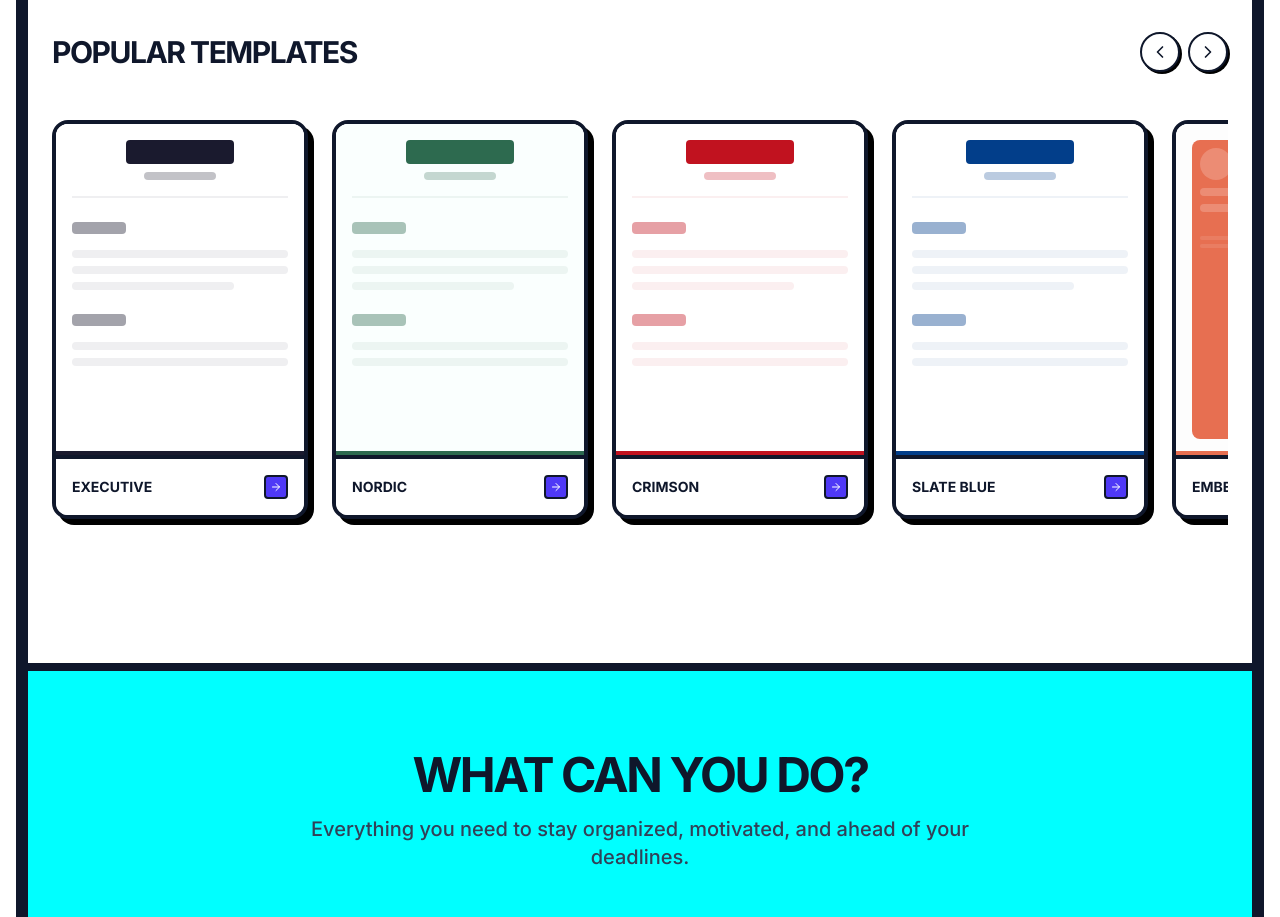
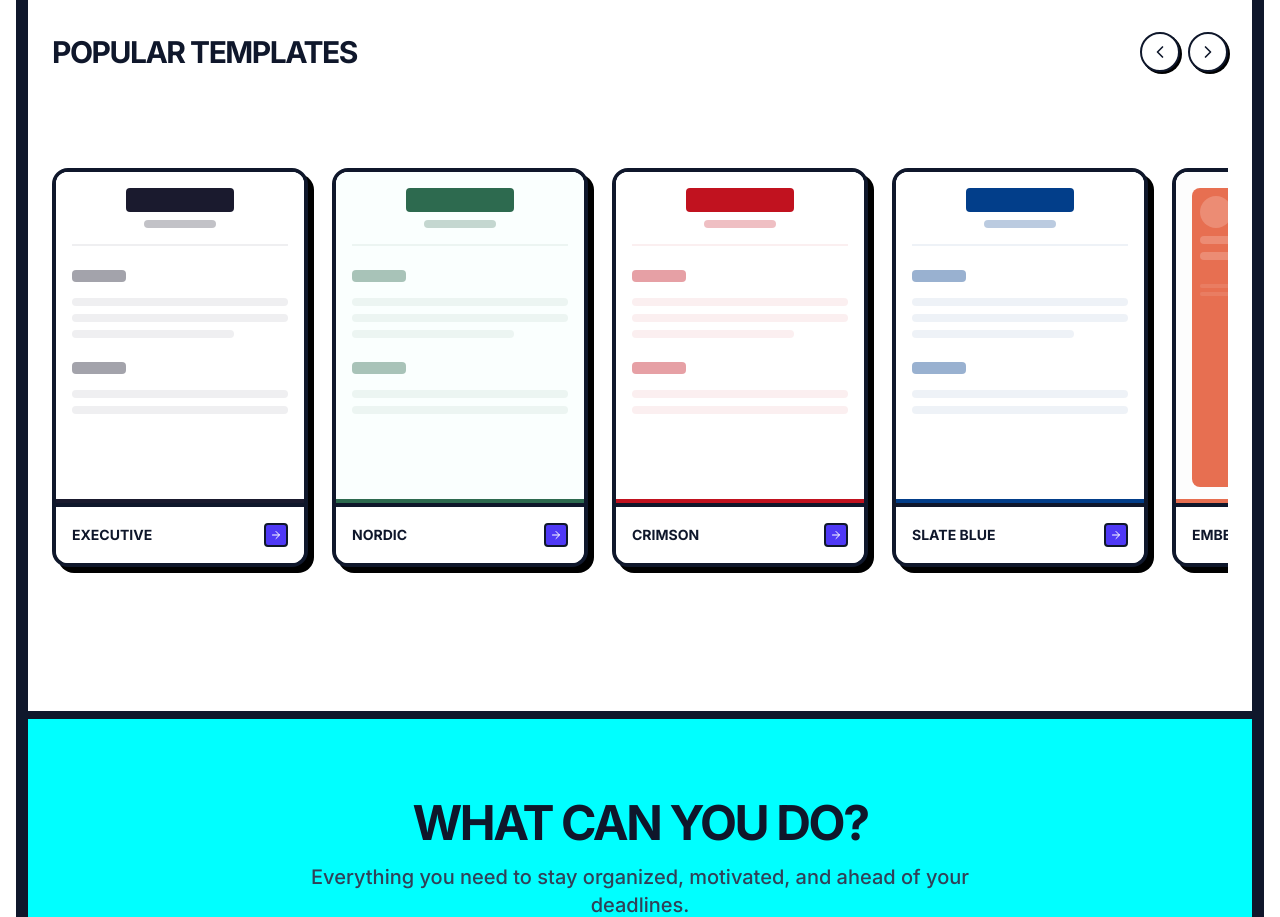
Before and after one commit to ajay235566/Task-Tracker, a React (Vite) app: page / in a window 1280 px wide. Shown: the part 1820-2737 px from the top of the page. Built offline with nearby package versions, Linux system fonts and the light colour scheme.

Commit message:
feat(landing): Enhance template carousel interaction
Add subtle rotation on hover to carousel items for more engaging interaction. Adjust padding to accommodate new hover effects.

```diff
--- a/src/components/LandingPage.tsx
+++ b/src/components/LandingPage.tsx
@@ -300,12 +300,12 @@ export const LandingPage: React.FC<LandingPageProps> = ({ onLogin, onSignup }) =
             <div className="relative overflow-hidden py-4 -mx-4 px-4">
               <div
                 ref={carouselRef}
-                className="flex gap-6 overflow-x-auto pb-8 no-scrollbar snap-x scroll-smooth"
+                className="flex gap-6 overflow-x-auto pt-12 pb-8 no-scrollbar snap-x scroll-smooth"
               >
                 {TEMPLATE_LIST.slice(0, 12).map((template, i) => (
                   <motion.div
                     key={template.id}
-                    whileHover={{ y: -10 }}
+                    whileHover={{ y: -10, rotate: i % 2 === 0 ? 1 : -1 }}
                     className="flex-none w-48 sm:w-64 snap-start"
                   >
                     <div className="bg-white border-4 border-slate-900 rounded-2xl overflow-hidden shadow-[6px_6px_0px_0px_rgba(0,0,0,1)] group cursor-pointer">
```
